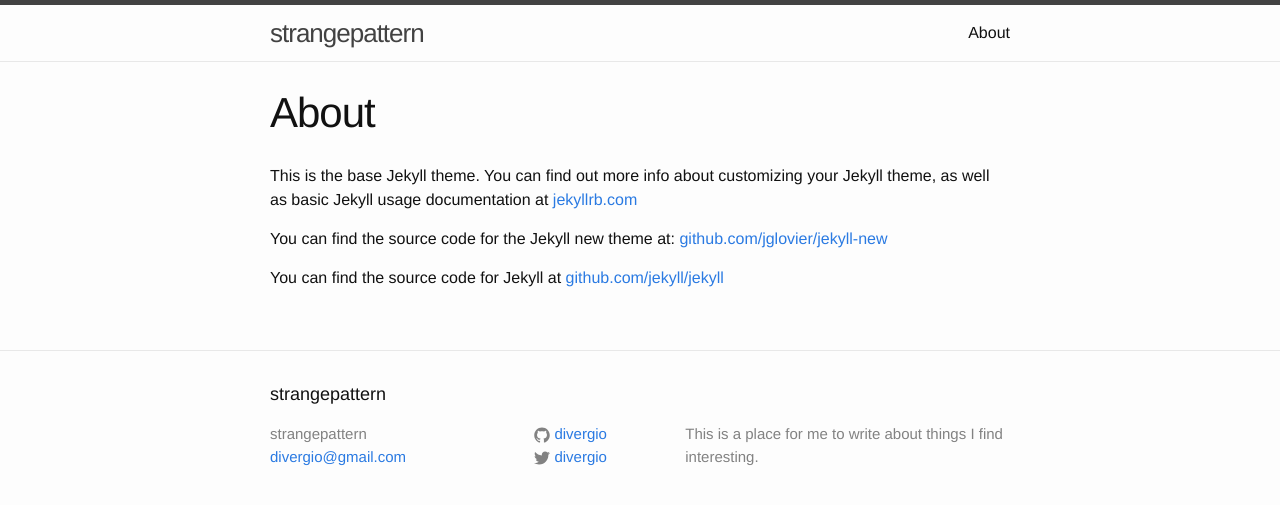
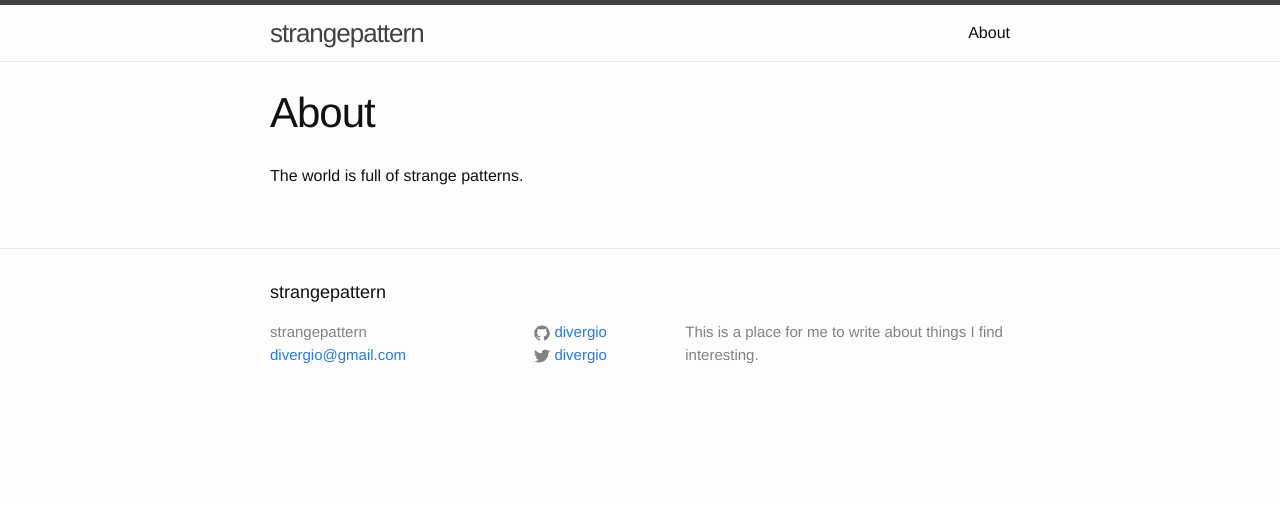
Before and after one commit to strangepattern/strangepattern.github.io, a Jekyll site: the page built from about.md, in a window 1280 px wide. Shown: the top 505 px of the page. Built offline with Jekyll 4.4.1, drawn with Linux system fonts in a browser that asks for light colours.

Commit message:
change about

```diff
--- a/about.md
+++ b/about.md
@@ -4,8 +4,4 @@ title: About
 permalink: /about/
 ---
 
-This is the base Jekyll theme. You can find out more info about customizing your Jekyll theme, as well as basic Jekyll usage documentation at [jekyllrb.com](http://jekyllrb.com/)
-
-You can find the source code for the Jekyll new theme at: [github.com/jglovier/jekyll-new](https://github.com/jglovier/jekyll-new)
-
-You can find the source code for Jekyll at [github.com/jekyll/jekyll](https://github.com/jekyll/jekyll)
+The world is full of strange patterns.
```
